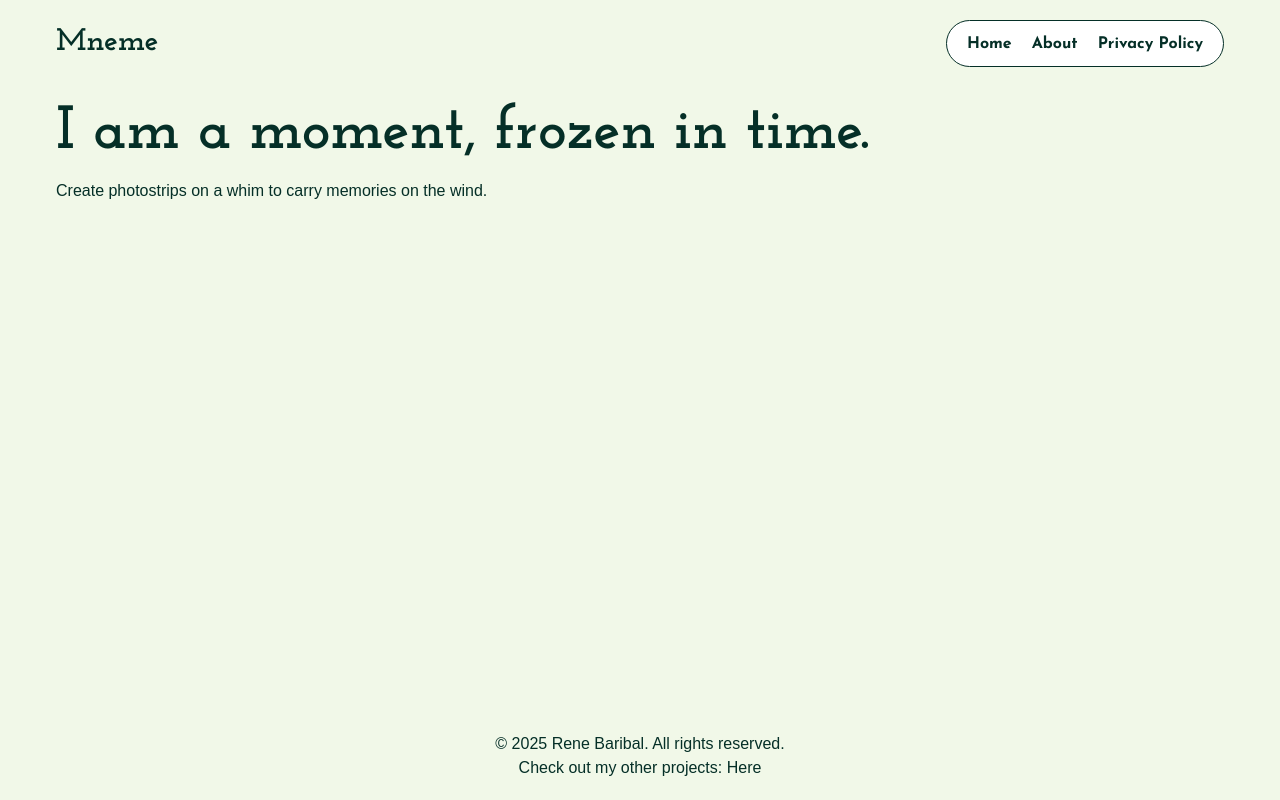
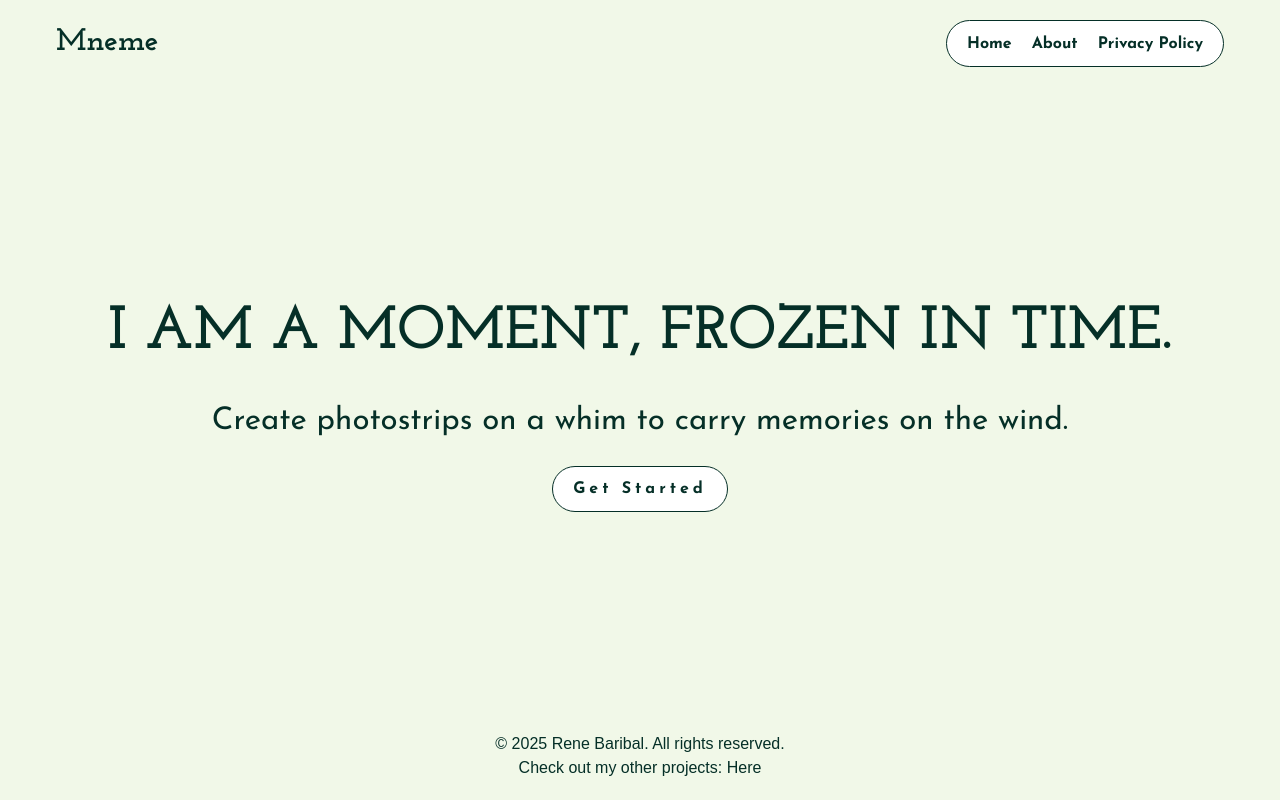
Before and after one commit to RiinSeresuto/mneme, a Nuxt app: page / in a window 1280 px wide. Built offline with nearby package versions, Linux system fonts and the light colour scheme.

Commit message:
implemented camera stream

```diff
--- /dev/null
+++ b/components/Camera.vue
@@ -0,0 +1,73 @@
+<script setup>
+    const video = ref(null);
+    const snap = ref(null);
+    const canvas = ref(null);
+    let context = null;
+
+    const constraints = {
+        audio: false,
+        video: {
+            width: { ideal: 600 },
+            height: { ideal: 400 },
+        },
+    };
+
+    const webcam = async () => {
+        try {
+            const stream = await navigator.mediaDevices.getUserMedia(
+                constraints
+            );
+
+            if (video.value) {
+                video.value.srcObject = stream;
+            }
+
+            window.stream = stream;
+        } catch (e) {
+            console.error(e.toString());
+        }
+    };
+
+    const clicked = () => {
+        if (context && video.value) {
+            context.drawImage(video.value, 0, 0, 600, 400);
+        }
+    };
+
+    onMounted(() => {
+        import("boxicons");
+
+        if (canvas.value) {
+            context = canvas.value.getContext("2d");
+        }
+
+        webcam();
+    });
+</script>
+
+<template>
+    <video
+        ref="video"
+        id="video"
+        style="width: 600px; height: 400px"
+        autoplay
+    ></video>
+    <div ref="snap" class="snap" @click="clicked">
+        <i class="bx bx-camera"></i> Snap
+    </div>
+
+    <canvas ref="canvas" width="600px" height="400px"></canvas>
+</template>
+
+<style scoped>
+    .snap {
+        background-color: red;
+        width: 50px;
+        height: 50px;
+        border-radius: 50%;
+        display: flex;
+        justify-content: center;
+        align-items: center;
+        cursor: pointer;
+    }
+</style>
--- a/package.json
+++ b/package.json
@@ -15,5 +15,5 @@
     "vue": "^3.5.13",
     "vue-router": "^4.5.0"
   },
-  "packageManager": "pnpm@9.15.4+sha512.b2dc20e2fc72b3e18848459b37359a32064663e5627a51e4c74b2c29dd8e8e0491483c3abb40789cfd578bf362fb6ba8261b05f0387d76792ed6e23ea3b1b6a0"
+  "packageManager": "pnpm@10.7.0"
 }
--- a/pages/index.vue
+++ b/pages/index.vue
@@ -9,11 +9,17 @@
 </script>
 
 <template>
-    <h1 class="header--title-default">I am a moment, frozen in time.</h1>
-    <p>Create photostrips on a whim to carry memories on the wind.</p>
+    <div id="hero">
+        <h1 class="header--title-default">I am a moment, frozen in time.</h1>
+        <p class="header--title-phrase">
+            Create photostrips on a whim to carry memories on the wind.
+        </p>
+
+        <NuxtLink class="cta" to="smile">Get Started</NuxtLink>
+    </div>
 </template>
 
-<style>
+<style scoped>
     .header--title-default {
         font-family: "Josefin Slab", serif;
         font-optical-sizing: auto;
@@ -22,5 +28,34 @@
         font-size: var(--step-5);
 
         color: var(--color-dark);
+
+        text-transform: uppercase;
+    }
+
+    #hero {
+        height: 100%;
+        display: flex;
+        flex-direction: column;
+        justify-content: center;
+        align-items: center;
+        gap: var(--space-s);
+    }
+
+    .header--title-phrase {
+        font-family: "Josefin Sans", sans-serif;
+        font-size: var(--step-2);
+    }
+
+    .cta {
+        padding: var(--space-2xs) var(--space-s);
+
+        background-color: #fff;
+        border: 1px var(--color-dark) solid;
+        border-radius: 100px;
+
+        font-family: "Josefin Sans", sans-serif;
+
+        font-weight: 700;
+        letter-spacing: 4px;
     }
 </style>
--- /dev/null
+++ b/pages/smile.vue
@@ -0,0 +1,17 @@
+<script setup>
+    // aspect ratio of the image is 3:2
+    useSeoMeta({
+        title: "Mneme | Smile",
+        ogTitle: "Mneme | Smile",
+        description: "Simple photobooth application for the web.",
+        ogDescription: "Simple photobooth application for the web.",
+        //ogImage: "https://example.com/image.png",
+    });
+
+    // onMounted(() => {
+    //     import("boxicons");
+    // });
+</script>
+<template>
+    <Camera />
+</template>
```
Also changed, not shown: nuxt.config.ts (+8 -7 lines).
